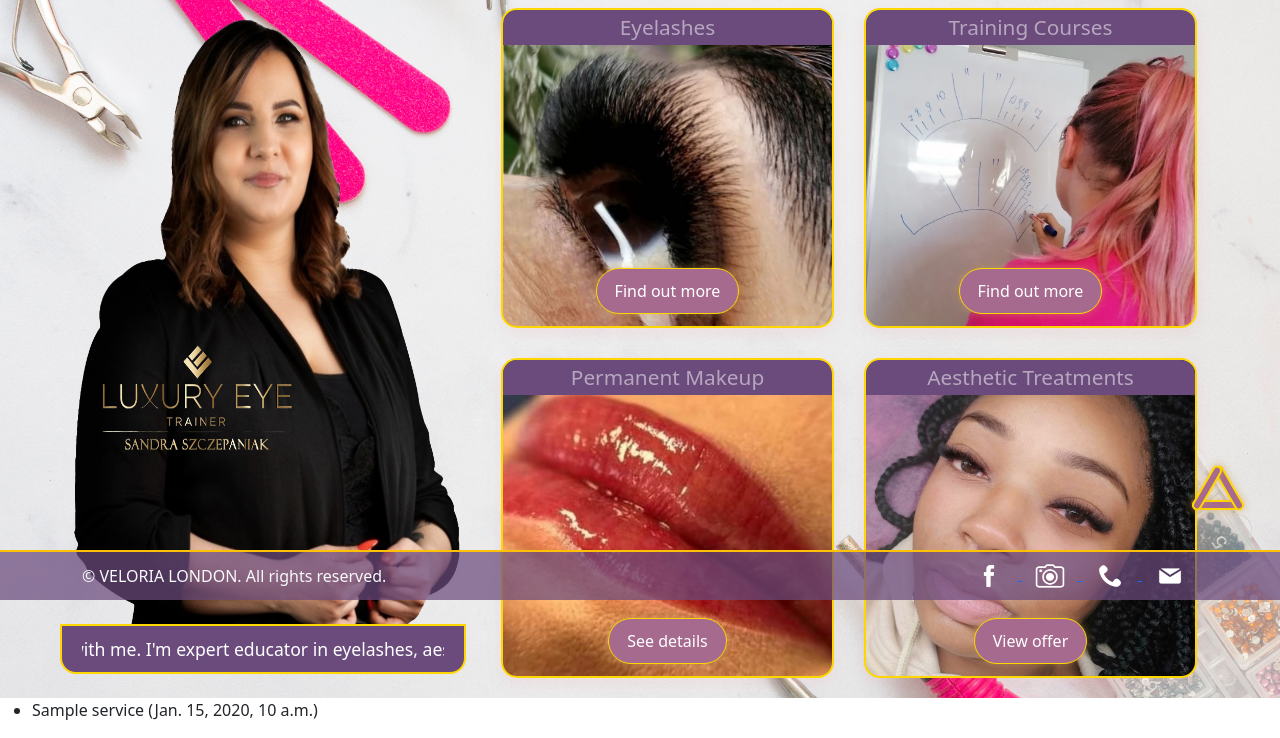
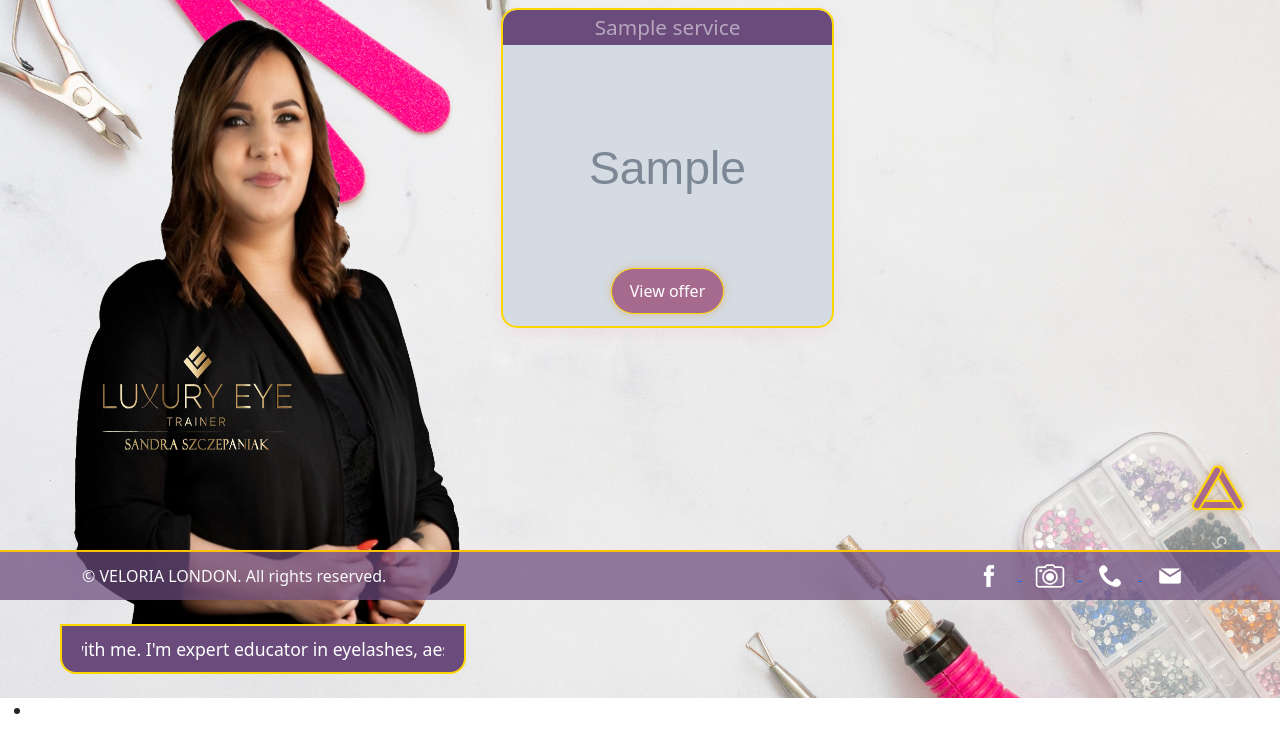
Before and after one commit to adrian77792/Project_3, a Django app: template Project_3/main/templates/main/index.html in a window 1280 px wide. Shown: the part 200-938 px from the top of the page. Run offline with Django 3.2, Linux system fonts and the light colour scheme; the template is opened without the code that fills it: most values are stand-ins (such as "Sample title", 1, 10 or a date in 2020); grey boxes marked "Sample" are stand-in pictures.

Commit message:
Updated `Service` model structure, Added database migration, Integrated new model into views, Dynamic rendering of Login / Logout buttons

```diff
--- a/Project_3/Project_3/settings.py
+++ b/Project_3/Project_3/settings.py
@@ -51,11 +51,13 @@ MIDDLEWARE = [
 ]
 
 ROOT_URLCONF = 'Project_3.urls'
+LOGIN_REDIRECT_URL = '/'  # Gdzie przekierować po zalogowaniu
+LOGOUT_REDIRECT_URL = '/login/'  # Gdzie przekierować po wylogowaniu
 
 TEMPLATES = [
     {
         'BACKEND': 'django.template.backends.django.DjangoTemplates',
-        'DIRS': [],
+        'DIRS': [BASE_DIR / "templates"],
         'APP_DIRS': True,
         'OPTIONS': {
             'context_processors': [
--- a/Project_3/main/models.py
+++ b/Project_3/main/models.py
@@ -3,6 +3,7 @@ from django.db import models
 class Service(models.Model):
     title = models.CharField(max_length=200)
     description = models.TextField(blank=True)
+    file_path = models.CharField(max_length=500)
 
     def __str__(self):
         return self.title
--- a/Project_3/main/static/main/css/style.css
+++ b/Project_3/main/static/main/css/style.css
@@ -164,7 +164,7 @@ text-shadow: 1px 1px 2px #270049;
 
   }
 
-  .card1, .card2, .card3, .card4 {
+  .card1, .card2, .card3, .card4, .card5 {
     background-repeat: no-repeat;
     background-position: center center;
     background-size: cover;
@@ -190,6 +190,8 @@ text-shadow: 1px 1px 2px #270049;
     background-color: #270049;
     color: white;
     padding: 10px 20px;
+    height: auto !important;
+    margin: auto;
     font-weight: bold;
     border-radius: 25px;
     cursor: pointer;
@@ -206,6 +208,31 @@ text-shadow: 1px 1px 2px #270049;
     transition: transform 0.3s ease, box-shadow 0.3s ease, background-color 0.3s ease, border-color 0.3s ease;
     cursor: pointer;
   }
+
+  .book-btn2 {
+  background-color: #6a4b7c00;
+  padding: 3px 5px;
+  font-weight: bold;
+  border-radius: 25px;
+  cursor: pointer;
+  transition: all 0.6s ease-in-out;
+    }
+  .book-btn2:hover {
+    color: #6a4b7c46;
+  }
+.login_logout {
+display: flex;
+flex-direction: column;
+align-items: center;
+justify-content: center;
+margin-right: 10px;
+gap: 10px;
+}
+
+.login_logout2{
+  display: flex;
+  flex-direction: row;
+}
 
   .nav-bottom {
     display: flex;
@@ -634,7 +661,6 @@ header.top-nav {
     z-index: 2;
   }
   .image-login {
-    margin-right: 10px;
     border: 2px solid gold;   /* złota ramka */
     border-radius: 50%;       /* koło */
     background-color: transparent;
--- a/Project_3/main/templates/main/index.html
+++ b/Project_3/main/templates/main/index.html
@@ -42,16 +42,26 @@
       <img src="{% static 'main/img/logo_part2.png' %}" alt="Static Center" class="static-center">
     </div>
 
-    <div>
-      <button class="image-login">
+    <div class="login_logout2">
+      <div class="login_logout">
+        {% if not user.is_authenticated %}
+      <button class="image-login" data-url="{% url 'login' %}" onclick="window.location.href=this.dataset.url;">
         <img src="{% static 'main/img/login.png' %}" alt="Login">
       </button>
+        {% endif %}
 
+      {% if user.is_authenticated %}
+      <form method="post" action="{% url 'logout' %}">
+          {% csrf_token %}
+          <button type="submit" class="book-btn">Log out</button>
+      </form>
+    {% endif %}
+      </div>
       <button class="book-btn">BOOK NOW</button>
+
     </div>
 
     </div>
-
 
 
     <div class="marquee">
@@ -84,87 +94,23 @@
         <br>
       </div>
 
-      <a class="menu left first text-with-ellipse-line"  href="#">Welcome
-        <svg viewBox="0 0 200 20" preserveAspectRatio="none">
-          <path d="
-            M0,15
-            Q15,0 30,15
-            L170,15
-            Q185,0 200,15" />
-        </svg>
-      </a>
-      <a class="menu left text-with-ellipse-line" href="#">About Me
-         <svg viewBox="0 0 200 20" preserveAspectRatio="none">
-      <path d="
-        M0,15
-        Q15,0 30,15
-        L170,15
-        Q185,0 200,15" />
-    </svg>
-      </a>
-      <a class="menu left text-with-ellipse-line" href="#">Services
-         <svg viewBox="0 0 200 20" preserveAspectRatio="none">
-      <path d="
-        M0,15
-        Q15,0 30,15
-        L170,15
-        Q185,0 200,15" />
-    </svg>
-      </a>
-      <a class="menu left text-with-ellipse-line" href="#">Opinions
-         <svg viewBox="0 0 200 20" preserveAspectRatio="none">
-      <path d="
-        M0,15
-        Q15,0 30,15
-        L170,15
-        Q185,0 200,15" />
-    </svg>
-      </a>
-      <a class="menu left text-with-ellipse-line" href="#">Price List
-         <svg viewBox="0 0 200 20" preserveAspectRatio="none">
-      <path d="
-        M0,15
-        Q15,0 30,15
-        L170,15
-        Q185,0 200,15" />
-    </svg>
-      </a>
-      <a class="menu left text-with-ellipse-line" href="#">Blog
-         <svg viewBox="0 0 200 20" preserveAspectRatio="none">
-      <path d="
-        M0,15
-        Q15,0 30,15
-        L170,15
-        Q185,0 200,15" />
-    </svg>
-      </a>
-      <a class="menu left text-with-ellipse-line" href="#">Career
-         <svg viewBox="0 0 200 20" preserveAspectRatio="none">
-      <path d="
-        M0,15
-        Q15,0 30,15
-        L170,15
-        Q185,0 200,15" />
-    </svg>
-      </a>
-      <a class="menu left text-with-ellipse-line" href="#">Competitions
-         <svg viewBox="0 0 200 20" preserveAspectRatio="none">
-      <path d="
-        M0,15
-        Q15,0 30,15
-        L170,15
-        Q185,0 200,15" />
-    </svg>
-      </a>
-      <a class="menu left text-with-ellipse-line" href="#">Contact
-         <svg viewBox="0 0 200 20" preserveAspectRatio="none">
-      <path d="
-        M0,15
-        Q15,0 30,15
-        L170,15
-        Q185,0 200,15" />
-    </svg>
-      </a>
+      <a class="menu left first text-with-ellipse-line"  href="#">Welcome</a>
+
+      <a class="menu left text-with-ellipse-line" href="#">About Me</a>
+
+      <a class="menu left text-with-ellipse-line" href="#">Services</a>
+
+      <a class="menu left text-with-ellipse-line" href="#">Opinions</a>
+
+      <a class="menu left text-with-ellipse-line" href="#">Price List</a>
+
+      <a class="menu left text-with-ellipse-line" href="#">Blog</a>
+
+      <a class="menu left text-with-ellipse-line" href="#">Career</a>
+
+      <a class="menu left text-with-ellipse-line" href="#">Competitions</a>
+
+      <a class="menu left text-with-ellipse-line" href="#">Contact</a>
 
       <div>
         <br>
@@ -202,41 +148,17 @@
     <div class="services-wrapper">
       <div class="services-grid">
 
-        <!-- HOLOGRAFICZNA KARTA -->
-        <div class="service-card card1 holographic-card">
-          <h3>Eyelashes</h3>
-          <p>Professional eyelash styling – extensions, volume, and lash lift.</p>
-          <a href="#" class="book-btn">Find out more</a>
-        </div>
-
-        <div class="service-card card2 holographic-card">
-          <h3>Training Courses</h3>
-          <p>Professional certified lash and brow training for stylists.</p>
-          <a href="#" class="book-btn">Find out more</a>
-        </div>
-
-        <div class="service-card card3 holographic-card">
-          <h3>Permanent Makeup</h3>
-          <p>
-            Brows, lips & eyeliner – subtle and long-lasting definition.
-            <br><span style="display:inline-block; margin-top:10px; font-size:1.4rem; font-weight:bold; color:gold;">
-              Available soon
-            </span>
-          </p>
-          <a href="#" class="book-btn">See details</a>
-        </div>
-
-        <div class="service-card card4 holographic-card">
-          <h3>Aesthetic Treatments</h3>
-          <p>
-            Modern skin treatments to improve glow and tone naturally.
-            <br><span style="display:inline-block; margin-top:10px; font-size:1.4rem; font-weight:bold; color:gold;">
-              Available soon
-            </span>
-          </p>
-          <a href="#" class="book-btn">View offer</a>
-        </div>
-
+          {% for service in services %}
+          <div class="service-card card5 holographic-card" style="background-image: url('{{ service.file_path }}');">
+            <h3>{{ service.title }}</h3>
+            <p>
+              {{ service.description }}
+            </p>
+            <a href="#" class="book-btn">View offer</a>
+          </div>
+          {% empty %}
+          No services.
+          {% endfor %}
       </div>
     </div>
       </div>
@@ -245,11 +167,7 @@
   </section>
 </div>
 <ul>
-    {% for service in services %}
-        <li>{{ service.title }} ({{ service.created_at }})</li>
-    {% empty %}
-        <li>No services.</li>
-    {% endfor %}
+        <li></li>
 </ul>
 
 <div class="button-container">
--- a/Project_3/main/urls.py
+++ b/Project_3/main/urls.py
@@ -1,3 +1,4 @@
+from django.contrib.auth import views as auth_views
 from django.urls import path
 from . import views
 
@@ -5,5 +6,6 @@ urlpatterns = [
     path('services_list/', views.services_list, name='services_list'),
     path('', views.index, name='index'),
     path('services/', views.services, name='services'),
-    path('login/', views.login, name='login'),
+    path('login/', auth_views.LoginView.as_view(template_name='login.html'), name='login'),
+    path('logout/', auth_views.LogoutView.as_view(next_page='login'), name='logout'),
     ]
```
Also changed, not shown: Project_3/main/templates/login.html (+0 -7 lines), Project_3/main/views.py (+4 -4 lines), Project_3/db.sqlite3, Project_3/main/migrations/0003_service_file_path.py (added).
